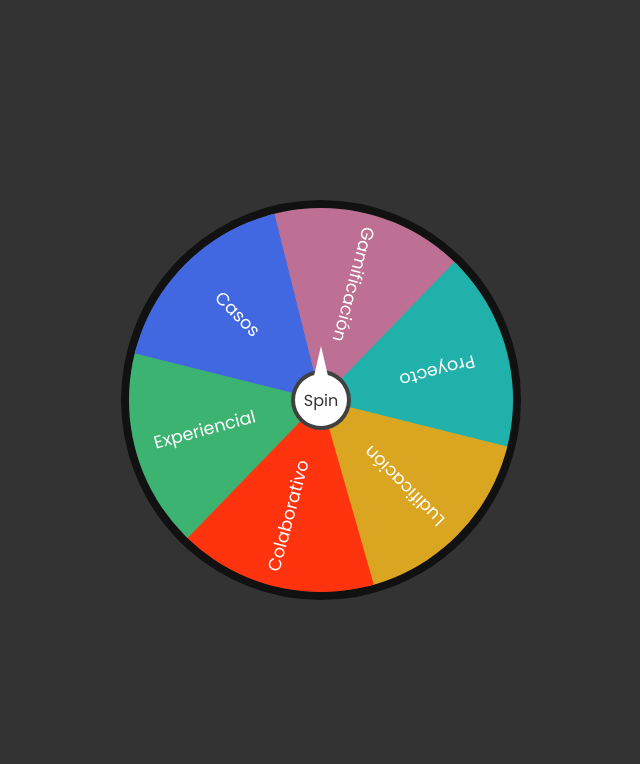
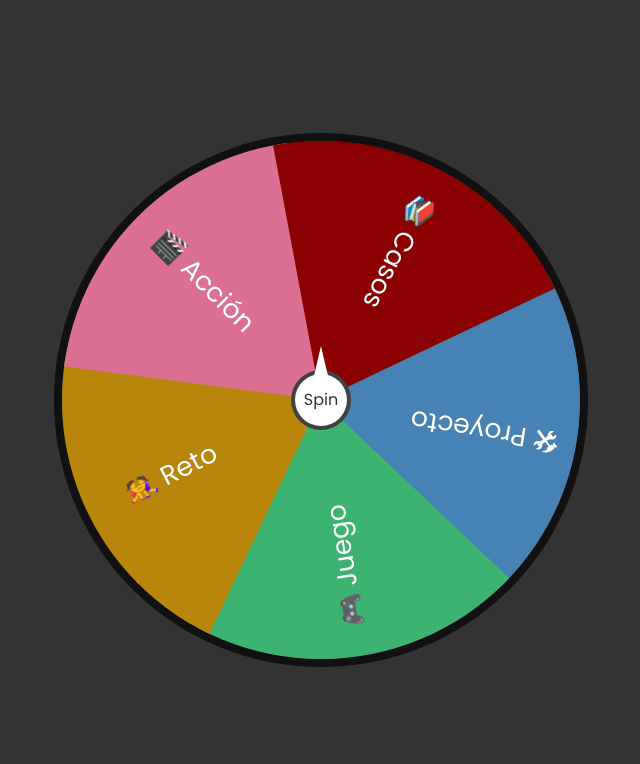
Before and after one commit to mherdez/ruleta, a plain HTML site: page index.html in a window 1280 px wide. Shown: the whole page, without its empty margins (319-959 px from the left). Drawn offline with Linux system fonts and the light colour scheme.

Commit message:
labels and icons

```diff
--- a/data.js
+++ b/data.js
@@ -1,33 +1,33 @@
 // 4 Lables mínimo
 export const labels = [
-    {
-      "id": 1,
-      "name": "Gamificación",
-      "color": "#bd7093"
-    },
+    // {
+    //   "id": 1,
+    //   "name": "Gamificación",
+    //   "color": "#bd7093"
+    // },
     {
       "id": 2,
-      "name": "Proyecto",
-      "color": "#20b2aa"
+      "name": "🛠 Proyecto",
+      "color": "SteelBlue"
     },
     {
       "id": 3,
-      "name": "Ludificación",
-      "color": "#daa520"
+      "name": "🎮 Juego",
+      "color": "MediumSeaGreen"
     },
     {
       "id": 4,
-      "name": "Colaborativo",
-      "color": "#ff340f"
+      "name": "🤼‍♀️ Reto",
+      "color": "DarkGoldenrod"
     },
     {
       "id": 5,
-      "name": "Experiencial",
-      "color": "#3cb371"
+      "name": "🎬 Acción",
+      "color": "PaleVioletRed	"
     },
     {
       "id": 6,
-      "name": "Casos",
-      "color": "#4168e1"
+      "name": "📚 Casos",
+      "color": "DarkRed"
     },
   ]
--- a/style.css
+++ b/style.css
@@ -3,6 +3,7 @@
 :root {
   --slidesDeg: 60deg;
   --slidesPorcent: 75%;
+  --size: calc(100vh / 1.5);
 }
 * {
   margin: 0;
@@ -20,8 +21,8 @@ body {
 }
 .container {
   position: relative;
-  width: 400px;
-  height: 400px;
+  width: var(--size);
+  height: var(--size);
   display: flex;
   justify-content: center;
   align-items: center;
@@ -89,7 +90,7 @@ body {
   margin-top: 20px;
   margin-right: -25px;
   transform: rotate(45deg);
-  font-size: 1.1rem;
+  font-size: calc(var(--size) / 20);
   color: white;
   z-index: 2;
 }
```
